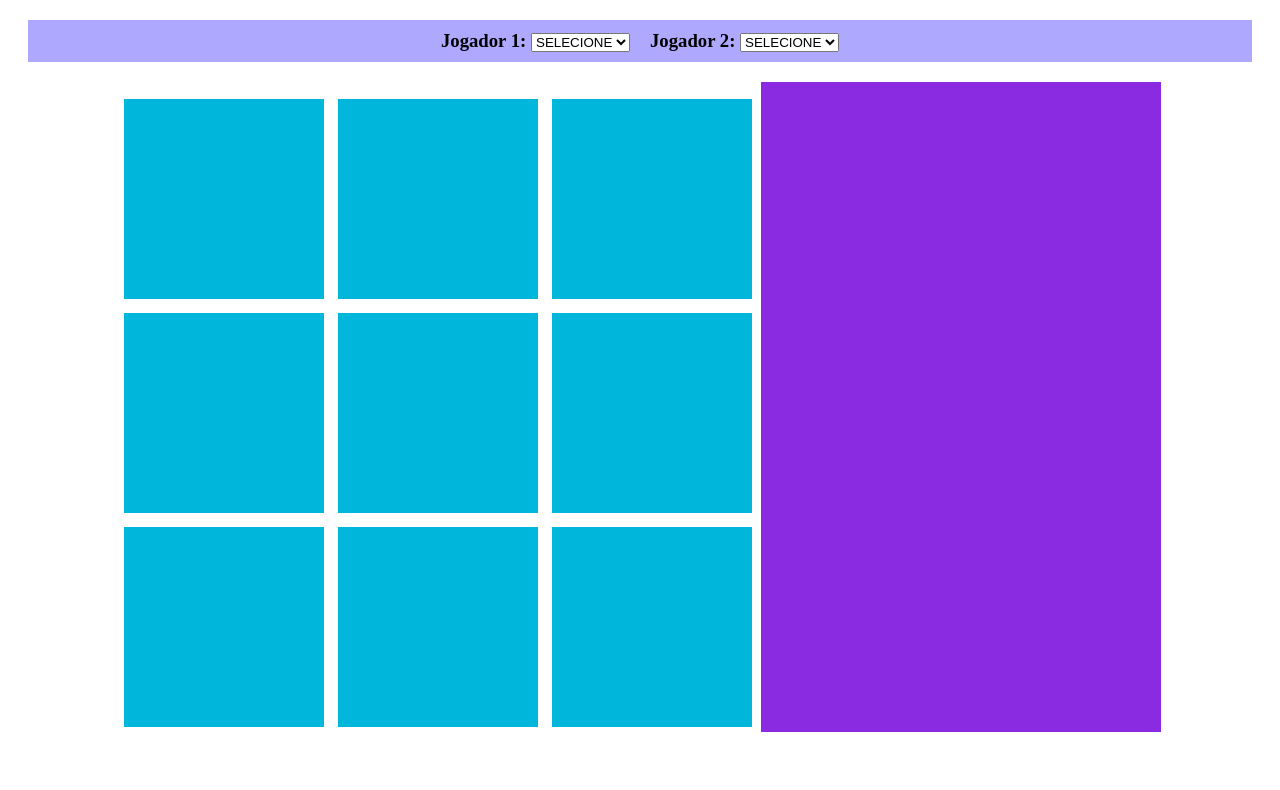
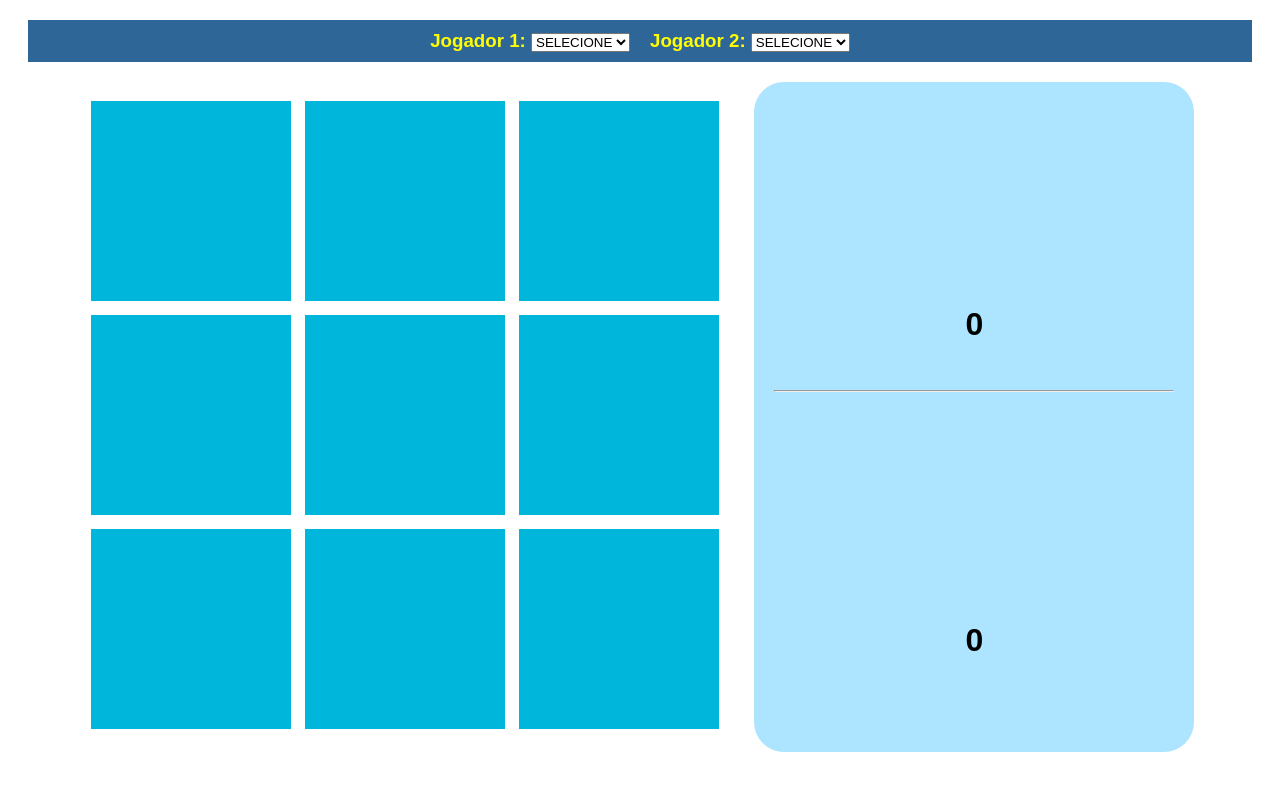
Before and after one commit to BCastroDev/JogoDaVelha, a plain HTML site: page Index.html in a window 1280 px wide. Drawn offline with Linux system fonts and the light colour scheme.

Commit message:
Mensagem

```diff
--- a/Index.html
+++ b/Index.html
@@ -32,7 +32,7 @@
         </h3>
     </div>
 
-
+    <div class="meio">
     <div class="base" >
 
 
@@ -56,7 +56,14 @@
 
 
     </div>
-    <div class="pontuacao"></div>
+    <div class="pontuacao">
+        <div class="quadradoPonto" id="JogadorFoto1"></div><h1>0</h1>
+        <br>
+        <hr>
+        <br>
+        <div class="quadradoPonto" id="JogadorFoto2"></div><h1>0</h1>
+    </div>
+</div>
 
     <script src="./scripts.js" ></script>
 </body>
--- a/scripts.js
+++ b/scripts.js
@@ -5,6 +5,7 @@ let acabou = false;
 let jog1 = ""
 let jog2 = ""
 let quad = " quadrado"
+let quad2 = " quadradoPonto"
 let jogadoresSelecionados = false
 
 function jogadorOk(){
@@ -19,8 +20,10 @@ function jogadorOk(){
 function alterarJogador(){
     jog1 = "jg" + document.getElementById("jogadorSel1").value + quad;
     jog2 = "jg" + document.getElementById("jogadorSel2").value + quad;
+    console.log(jog1 , jog2)
+    document.getElementById("JogadorFoto1").className = "jg" + document.getElementById("jogadorSel1").value + quad2
+    document.getElementById("JogadorFoto2").className = "jg" + document.getElementById("jogadorSel2").value + quad2
     jogadorOk()
-console.log(jog1 , jog2)
 }
 
 document.addEventListener('change', ()=>alterarJogador())
--- a/styles.css
+++ b/styles.css
@@ -1,3 +1,7 @@
+*{
+    font-family: arial;
+}
+
 body {
     text-align: center;
 }
@@ -5,6 +9,7 @@ body {
 .base {
     display: inline-block;
     background-color: rgb(255, 255, 255);
+
 }
 
 .quadrado {
@@ -13,15 +18,23 @@ body {
     background-color: rgb(0, 183, 219);
     margin: 5px;
     display: inline-block;
+}
 
+.quadradoPonto {
 
+    width: 200px;
+    height: 200px;
+    /* background-color: rgb(11, 141, 167); */
+    margin: 5px;
+    display: inline-block;
 }
 
 .topo {
     display: flex;
     justify-content: center;
     margin: 20px;
-    background-color: #afa8ff;
+    background-color: #2e6697;
+    color: yellow;
 
 }
 
@@ -29,10 +42,30 @@ h3{
     margin: 10px;
 }
 
+h1 {
+    margin-top: -10px;
+}
+
 .pontuacao{
 
-    display: inline-block;
-    background-color: blueviolet;
-    height: 650px;
+    padding: 20px;
+    display: flexbox;
+    background-color: rgb(173, 228, 255);
+    height: 630px;
     width: 400px;
+    border-radius: 30px;
+    margin-left: 30px;
+
+    align-items: center;
+
+
 }
+
+.meio {
+    display: flex;
+    justify-content: center;
+    align-items: center;
+    align-content: center;
+    text-align: center;
+    align-self: center;
+}
```
